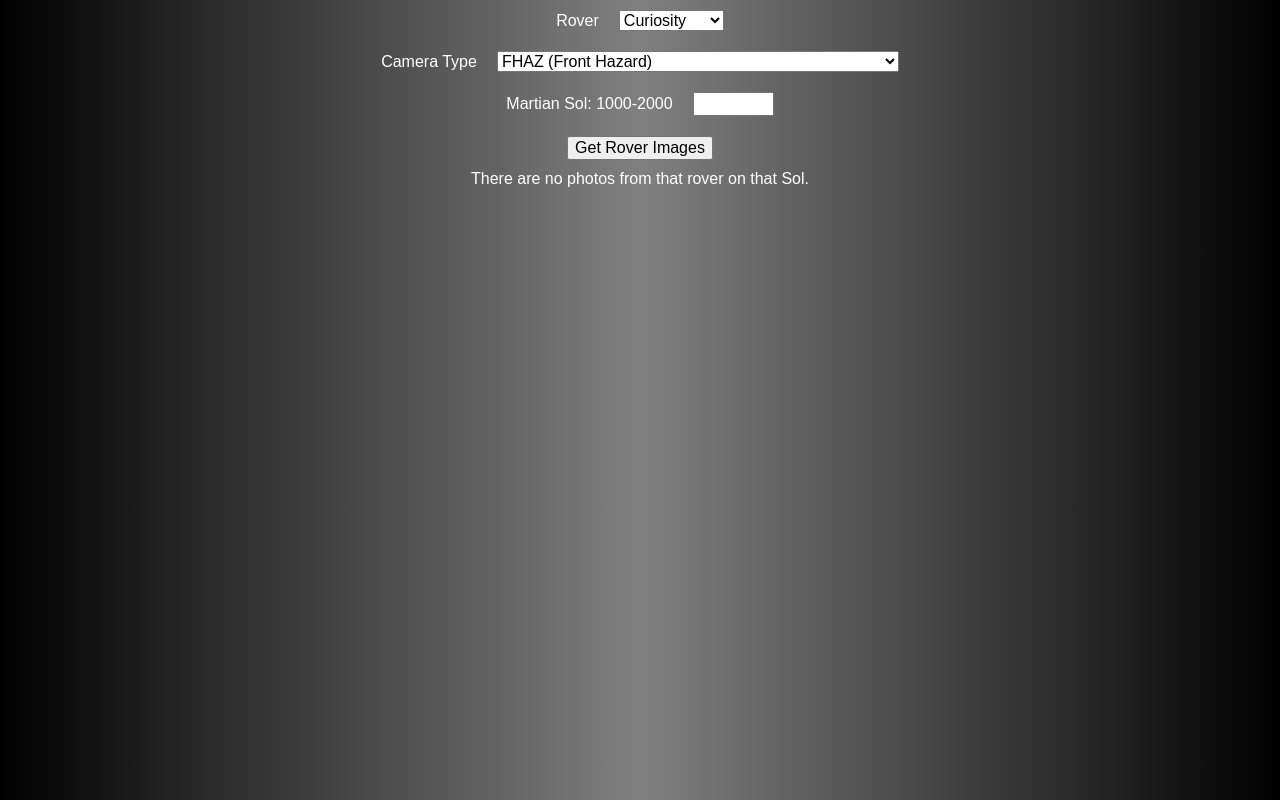
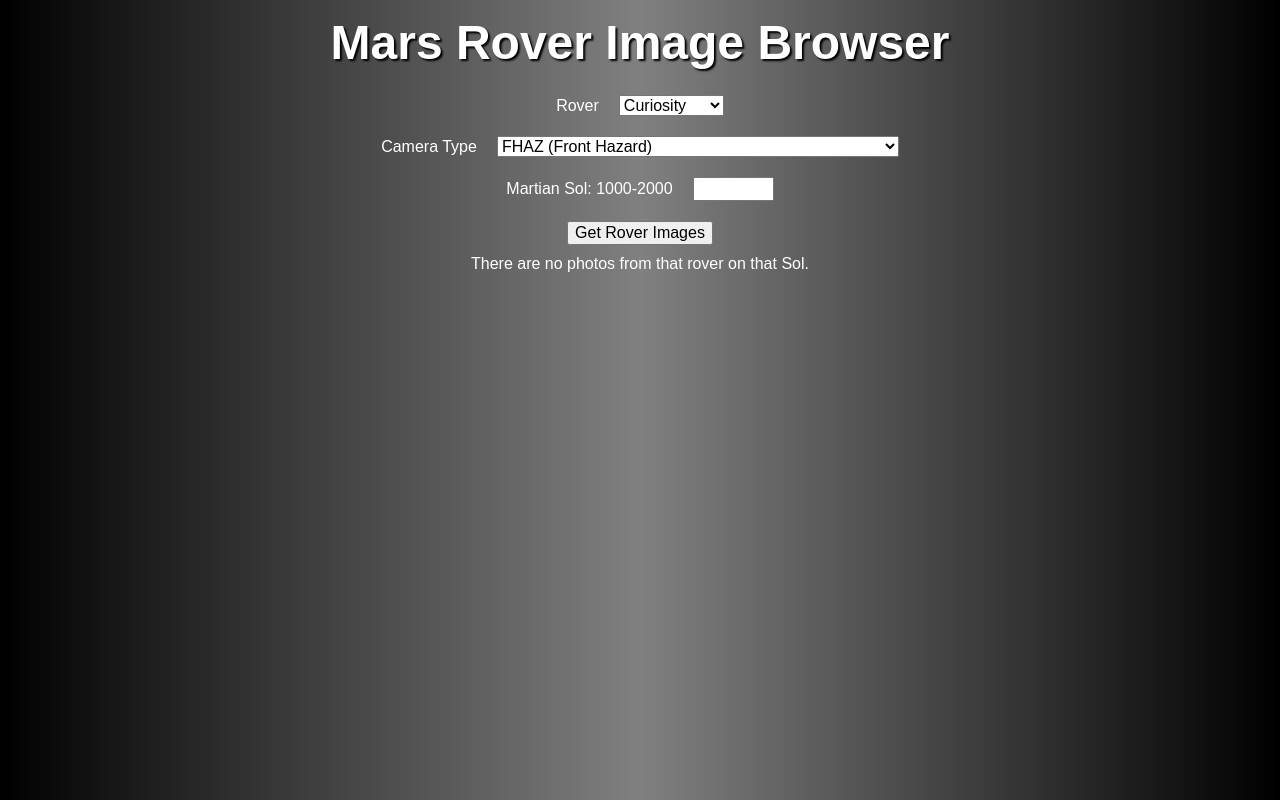
Before and after one commit to jason-tuttle/rover-photos, a React app: page / in a window 1280 px wide. Shown: the top 800 px of the page. Built offline with nearby package versions, Linux system fonts and the light colour scheme.

Commit message:
styled heading

```diff
--- a/src/components/App.js
+++ b/src/components/App.js
@@ -7,6 +7,7 @@ class App extends Component {
   render() {
     return (
       <div className="container">
+        <h1>Mars Rover Image Browser</h1>
         <GetImageForm />
       </div>
     );
--- a/src/styles/App.css
+++ b/src/styles/App.css
@@ -8,7 +8,16 @@ body {
 }
 .container {
   display: flex;
+  flex-flow: column nowrap;
+  width: 100vw;
   height: 100vh;
+  text-align: center;
+}
+
+h1 {
+  text-shadow: 2px 2px 2px black;
+  font-size: 3em;
+  margin: 15px auto;
 }
 
 .form-container {
```
